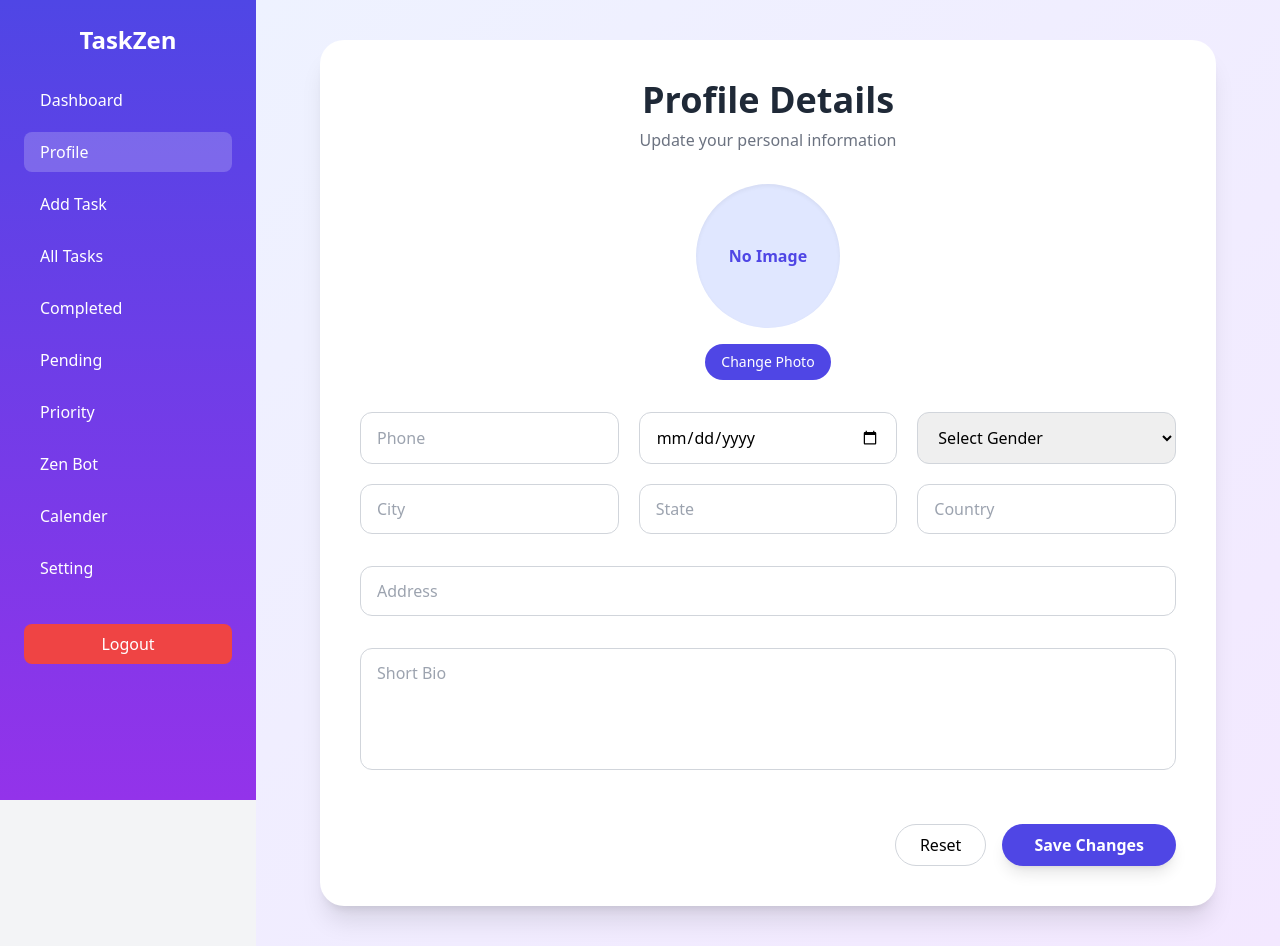
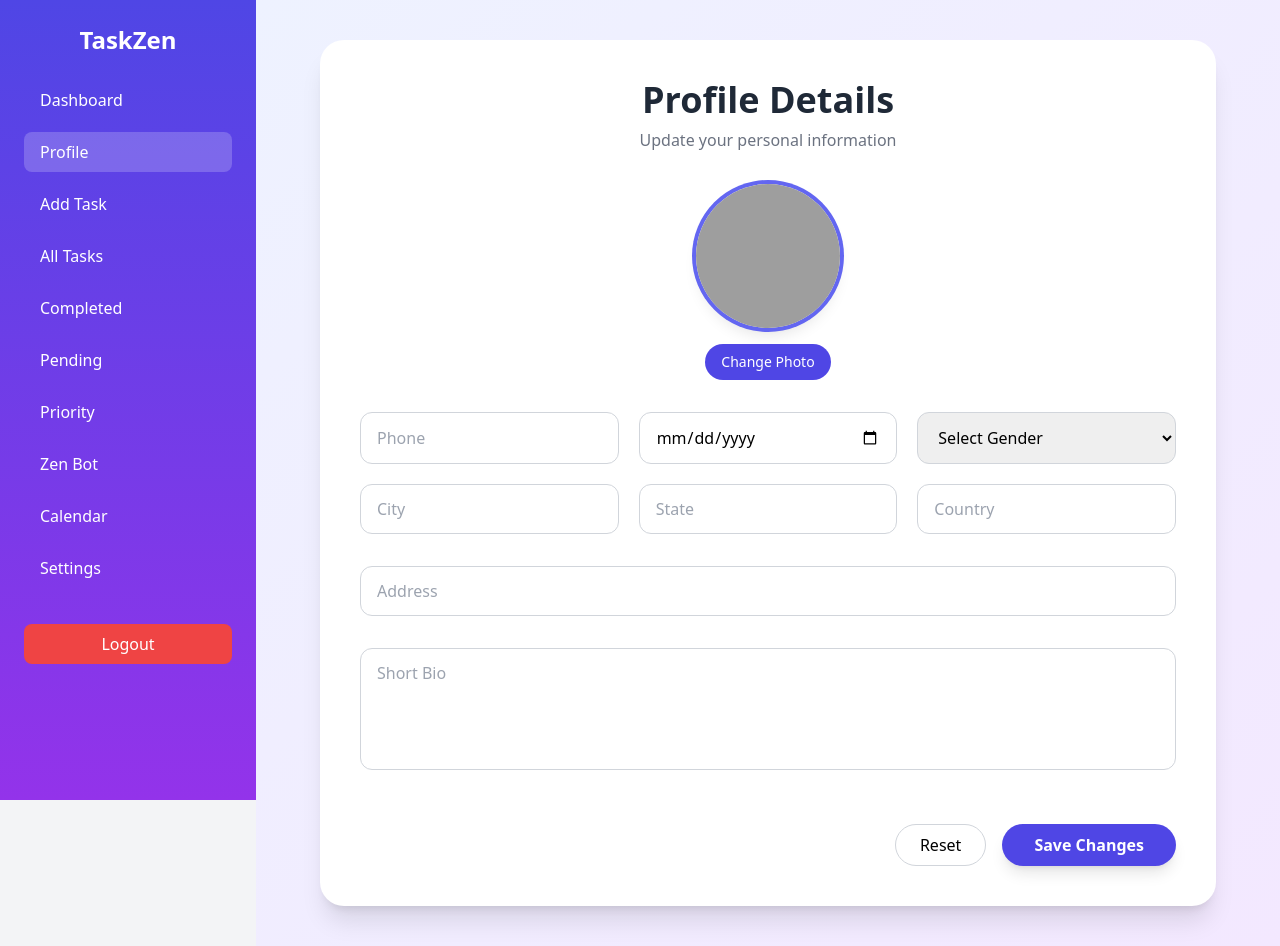
Before and after one commit to pavithira-nilavalagan/taskzen, a Flask app: page /profile in a window 1280 px wide. Run offline with Flask 3, Linux system fonts and the light colour scheme; the visitor is signed in with stand-in values (Sample User, id 1); data that the repository does not hold is empty; some libraries are stand-ins or nearby versions; grey boxes are pictures that could not be loaded.

Commit message:
Update profile.html

```diff
--- a/templates/profile.html
+++ b/templates/profile.html
@@ -18,7 +18,7 @@
   <button onclick="toggleSidebar()" class="text-2xl">☰</button>
 </div>
 
-<!-- ================= SIDEBAR (UNCHANGED) ================= -->
+<!-- ================= SIDEBAR ================= -->
 <div id="sidebar"
      class="fixed inset-y-0 left-0 w-64 bg-gradient-to-b from-indigo-600 to-purple-600
             text-white p-6 transform -translate-x-full md:translate-x-0
@@ -35,9 +35,8 @@
     <a href="/pending" class="hover:bg-white/20 px-4 py-2 rounded-lg">Pending</a>
     <a href="/priority" class="hover:bg-white/20 px-4 py-2 rounded-lg">Priority</a>
     <a href="/zenbot" class="hover:bg-white/20 px-4 py-2 rounded-lg">Zen Bot</a>
-    <a href="/calendar" class="hover:bg-white/20 px-4 py-2 rounded-lg">Calender</a>
-    <a href="/settings" class="hover:bg-white/20 px-4 py-2 rounded-lg">Setting</a>
-
+    <a href="/calendar" class="hover:bg-white/20 px-4 py-2 rounded-lg">Calendar</a>
+    <a href="/settings" class="hover:bg-white/20 px-4 py-2 rounded-lg">Settings</a>
     <a href="/logout"
        class="mt-6 bg-red-500 hover:bg-red-600 px-4 py-2 rounded-lg text-center">
       Logout
@@ -76,11 +75,9 @@
              class="w-32 h-32 sm:w-36 sm:h-36 rounded-full object-cover
                     ring-4 ring-indigo-500 shadow-lg">
       {% else %}
-        <div class="w-32 h-32 sm:w-36 sm:h-36 rounded-full bg-indigo-100
-                    text-indigo-600 flex items-center justify-center
-                    font-semibold shadow-inner">
-          No Image
-        </div>
+        <img src="/static/image/default_avatar.png"
+             class="w-32 h-32 sm:w-36 sm:h-36 rounded-full object-cover
+                    ring-4 ring-indigo-500 shadow-lg">
       {% endif %}
 
       <label class="cursor-pointer text-sm bg-indigo-600 text-white
```
